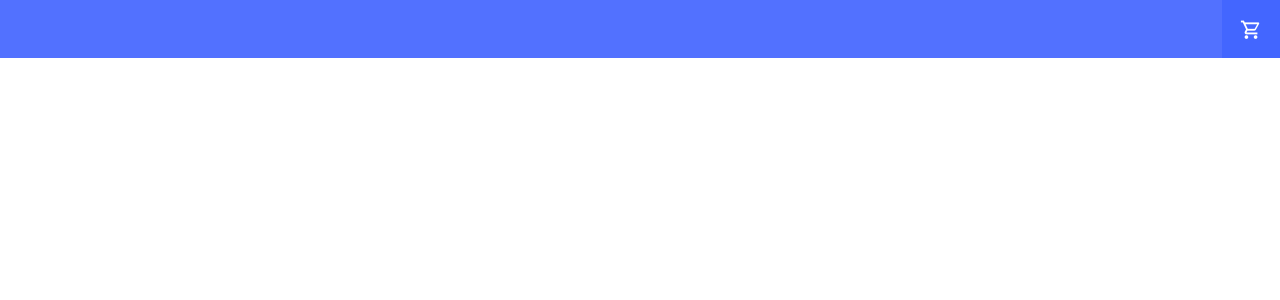
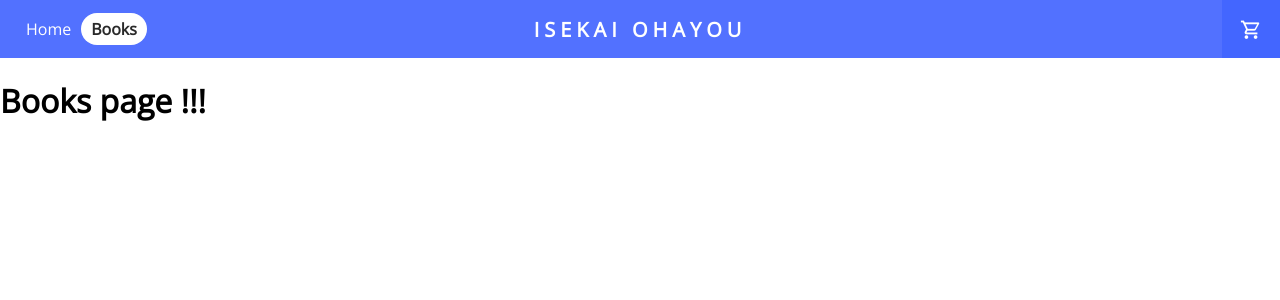
Before and after one commit to cardeer/book-store-project, a Nuxt app: page /books in a window 1280 px wide. Shown: the top 300 px of the page. Built offline with nearby package versions, Linux system fonts and the light colour scheme.

Commit message:
links, disabled

```diff
--- a/assets/css/global.css
+++ b/assets/css/global.css
@@ -35,3 +35,8 @@ a {
   cursor: pointer !important;
   user-select: none !important;
 }
+
+.disabled {
+  pointer-events: none !important;
+  cursor: default !important;
+}
--- a/assets/css/variables.css
+++ b/assets/css/variables.css
@@ -3,6 +3,8 @@
   --black: #292929;
   --white: #ffffff;
   --gray: #efefef;
+  --disabled-color: #e0e0e0;
   --primary-color: #5271ff;
   --navbar-cart-background-color: #4366ff;
+  --active-link-background-color: #ffffff;
 }
--- /dev/null
+++ b/components/BookCard.vue
@@ -0,0 +1,3 @@
+<template>
+  <div id="book-card"></div>
+</template>
--- a/components/common/Button.vue
+++ b/components/common/Button.vue
@@ -36,4 +36,9 @@ export default {
   padding: 16px;
   text-align: center;
 }
+
+#button.disabled {
+  background-color: var(--disabled-color) !important;
+  color: var(--white) !important;
+}
 </style>
--- a/components/common/Navbar.vue
+++ /dev/null
@@ -1,23 +0,0 @@
-<template>
-  <div id="navbar">
-    <NavbarCart id="navbar-cart" />
-  </div>
-</template>
-
-<style scoped>
-#navbar {
-  display: flex;
-  position: fixed;
-  padding: 0 0 0 16px;
-  top: 0;
-  left: 0;
-  width: 100vw;
-  height: var(--navbar-height);
-  background-color: var(--primary-color);
-  z-index: 9;
-}
-
-#navbar-cart {
-  margin-left: auto;
-}
-</style>
--- /dev/null
+++ b/components/common/navbar/Navbar.vue
@@ -0,0 +1,83 @@
+<template>
+  <div id="navbar">
+    <div id="navbar-links">
+      <nuxt-link
+        v-for="link in links"
+        :key="link.title"
+        class="navbar-link"
+        :to="link.to"
+        >{{ link.title }}</nuxt-link
+      >
+    </div>
+    <p id="navbar-title">isekai ohayou</p>
+    <NavbarCart id="navbar-cart" />
+  </div>
+</template>
+
+<script>
+export default {
+  data() {
+    return {
+      links: [
+        {
+          title: 'Home',
+          to: '/',
+        },
+        {
+          title: 'Books',
+          to: '/books',
+        },
+      ],
+    }
+  },
+}
+</script>
+
+<style scoped>
+#navbar {
+  display: flex;
+  position: fixed;
+  align-items: center;
+  padding: 0 0 0 16px;
+  top: 0;
+  left: 0;
+  width: 100vw;
+  height: var(--navbar-height);
+  background-color: var(--primary-color);
+  z-index: 9;
+}
+
+#navbar-links {
+  display: flex;
+  align-items: center;
+}
+
+.navbar-link {
+  padding: 5px 10px;
+  color: var(--white);
+  border-radius: 100px;
+  user-select: none !important;
+}
+
+.navbar-link.nuxt-link-exact-active {
+  background-color: var(--active-link-background-color);
+  color: var(--black);
+  font-weight: bold;
+}
+
+#navbar-title {
+  position: absolute;
+  margin: 0 0 0 auto;
+  left: 50%;
+  text-transform: uppercase;
+  font-weight: bold;
+  font-size: 20px;
+  color: var(--white);
+  letter-spacing: 5px;
+  transform: translateX(-50%);
+}
+
+#navbar-cart {
+  margin-left: auto;
+}
+</style>
--- a/components/common/cart/NavbarCart.vue
+++ b/components/common/navbar/NavbarCart.vue
@@ -22,8 +22,15 @@
         <div v-else id="navbar-cart-items" class="no-items">
           <span>You have no items in cart.</span>
         </div>
-        <nuxt-link id="navbar-cart-checkout" to="/cart">
-          <Button background-color="var(--primary-color)" color="var(--white)"
+        <nuxt-link
+          id="navbar-cart-checkout"
+          :class="$store.state.cartItems.length === 0 ? 'disabled' : ''"
+          to="/checkout"
+        >
+          <Button
+            :class="$store.state.cartItems.length === 0 ? 'disabled' : ''"
+            background-color="var(--primary-color)"
+            color="var(--white)"
             >Checkout</Button
           >
         </nuxt-link>
--- a/nuxt.config.js
+++ b/nuxt.config.js
@@ -1,7 +1,7 @@
 export default {
   // Global page headers: https://go.nuxtjs.dev/config-head
   head: {
-    title: 'bookstore',
+    title: 'ISEKAI OHAYOU',
     htmlAttrs: {
       lang: 'en',
     },
@@ -32,7 +32,7 @@ export default {
 
   // Auto import components: https://go.nuxtjs.dev/config-components
   components: {
-    dirs: ['~/components', '~/components/common', '~/components/common/cart'],
+    dirs: ['~/components', '~/components/common', '~/components/common/navbar'],
   },
 
   // Modules for dev and build (recommended): https://go.nuxtjs.dev/config-modules
--- /dev/null
+++ b/pages/books.vue
@@ -0,0 +1,5 @@
+<template>
+  <Layout>
+    <h1>Books page !!!</h1>
+  </Layout>
+</template>
--- /dev/null
+++ b/pages/checkout.vue
@@ -0,0 +1,5 @@
+<template>
+  <Layout>
+    <h1>Checkout</h1>
+  </Layout>
+</template>
```
Also changed, not shown: components/common/navbar/NavbarCartItem.vue (renamed from components/common/cart/NavbarCartItem.vue).
